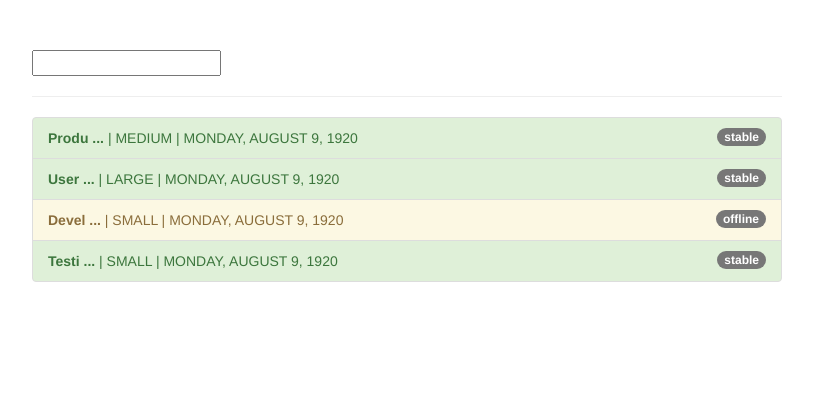
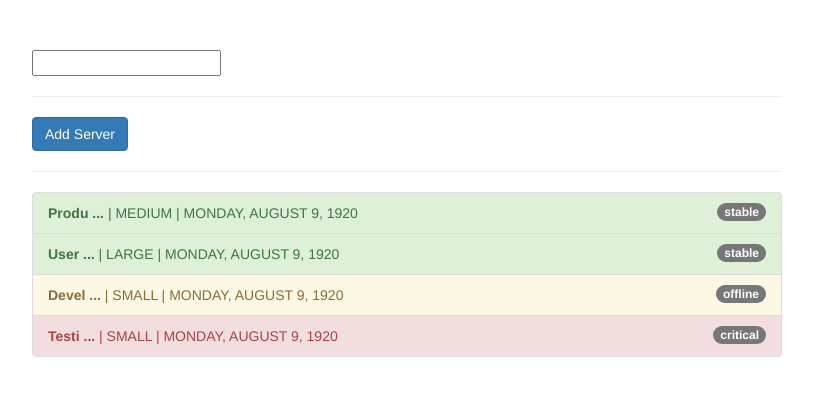
Before and after one commit to notsaltydev/ng4-pipes, an Angular app: page / in a window 1280 px wide. Shown: the top 396 px of the page, without its empty margins (233-1046 px from the left). Built offline with nearby package versions, Linux system fonts and the light colour scheme.

Commit message:
229. Pure and Impure Pipes (or: How to "fix" the Filter Pipe)

```diff
--- a/src/app/app.component.html
+++ b/src/app/app.component.html
@@ -4,6 +4,8 @@
       <input
         type="text"
         [(ngModel)]="filteredStatus">
+      <hr>
+      <button class="btn btn-primary" (click)="onAddServer()">Add Server</button>
       <hr>
       <ul class="list-group">
         <li
--- a/src/app/app.component.ts
+++ b/src/app/app.component.ts
@@ -1,4 +1,4 @@
-import { Component } from '@angular/core';
+import {Component} from '@angular/core';
 
 @Component({
   selector: 'app-root',
@@ -29,15 +29,25 @@
     {
       instanceType: 'small',
       name: 'Testing Environment Server',
-      status: 'stable',
+      status: 'critical',
       started: new Date(15, 1, 2017)
     }
   ];
-  getStatusClasses(server: {instanceType: string, name: string, status: string, started: Date}) {
+
+  getStatusClasses(server: { instanceType: string, name: string, status: string, started: Date }) {
     return {
       'list-group-item-success': server.status === 'stable',
       'list-group-item-warning': server.status === 'offline',
       'list-group-item-danger': server.status === 'critical'
     };
   }
+
+  onAddServer() {
+    this.servers.push({
+      instanceType: 'small',
+      name: 'New Server',
+      status: 'stable',
+      started: new Date(15, 1, 2017)
+    });
+  }
 }
--- a/src/app/filter.pipe.ts
+++ b/src/app/filter.pipe.ts
@@ -1,7 +1,8 @@
 import {Pipe, PipeTransform} from '@angular/core';
 
 @Pipe({
-  name: 'filter'
+  name: 'filter',
+  pure: false
 })
 export class FilterPipe implements PipeTransform {
 
```
